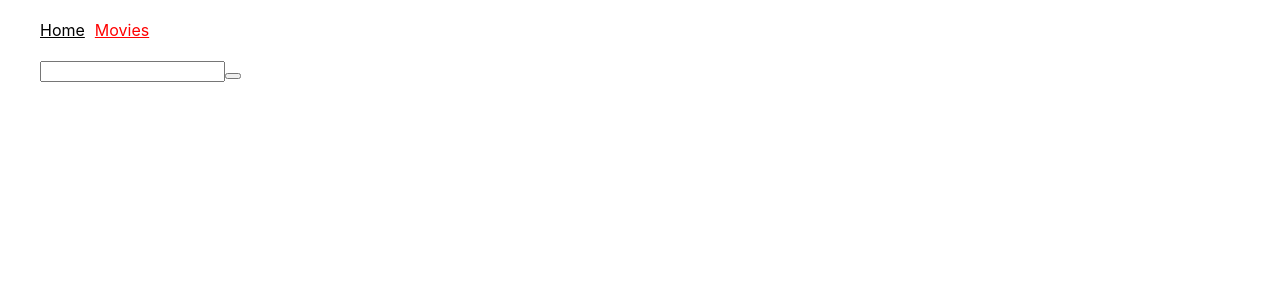
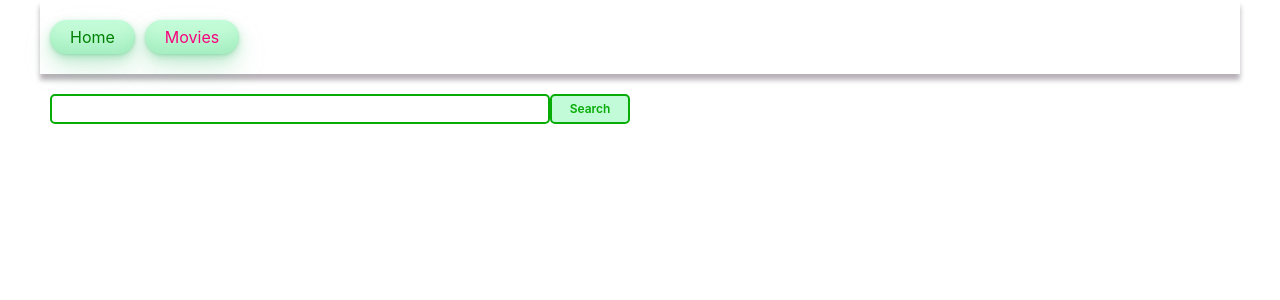
Before and after one commit to ThisNarciss/goit-react-hw-05-movies, a React (Create React App) app: page /movies in a window 1280 px wide. Shown: the top 300 px of the page. Built offline with nearby package versions, Linux system fonts and the light colour scheme.

Commit message:
add style

```diff
--- a/src/components/Cast/Cast.jsx
+++ b/src/components/Cast/Cast.jsx
@@ -1,6 +1,7 @@
 import { fetchMoviesCredits } from 'api/movies-api';
 import { useEffect, useState } from 'react';
 import { useLocation } from 'react-router-dom';
+import { CastItem, CastLabel, CastList, CastText } from './Cast.styled';
 
 const DEFAULT_IMG = 'https://dummyimage.com/100x150/949494/fff.jpg';
 
@@ -13,10 +14,10 @@ export default function Cast() {
   }, [state]);
 
   return (
-    <ul>
+    <CastList>
       {actors.map(({ id, character, name, profile_path }) => {
         return (
-          <li key={id}>
+          <CastItem key={id}>
             <img
               src={
                 profile_path
@@ -26,11 +27,11 @@ export default function Cast() {
               alt={name}
               width="100"
             />
-            <h2>{name}</h2>
-            <p>{character}</p>
-          </li>
+            <CastLabel>{name}</CastLabel>
+            <CastText>{character}</CastText>
+          </CastItem>
         );
       })}
-    </ul>
+    </CastList>
   );
 }
--- /dev/null
+++ b/src/components/Cast/Cast.styled.jsx
@@ -0,0 +1,28 @@
+import styled from 'styled-components';
+
+export const CastList = styled.ul`
+  display: flex;
+  justify-content: center;
+
+  flex-wrap: wrap;
+  gap: 5px;
+`;
+
+export const CastItem = styled.li`
+  display: flex;
+  flex-direction: column;
+  align-items: center;
+
+  width: 100px;
+`;
+
+export const CastLabel = styled.h2`
+  font-size: 14px;
+  text-align: center;
+  margin-bottom: 5px;
+`;
+
+export const CastText = styled.p`
+  font-size: 10px;
+  text-align: center;
+`;
--- a/src/components/Reviews/Reviews.jsx
+++ b/src/components/Reviews/Reviews.jsx
@@ -23,7 +23,15 @@ export default function Reviews() {
         })
       ) : (
         <li>
-          <p>Not find any reviews</p>
+          <p
+            style={{
+              border: '1px solid red',
+              color: 'red',
+              padding: '10px 25px',
+            }}
+          >
+            We don't have any reviews for this movie
+          </p>
         </li>
       )}
     </ul>
--- a/src/components/SharedLayout/SharedLayout.jsx
+++ b/src/components/SharedLayout/SharedLayout.jsx
@@ -1,4 +1,5 @@
 import { Suspense } from 'react';
+import { Grid } from 'react-loader-spinner';
 import { Outlet } from 'react-router-dom';
 import { Container, Header, Link, Nav } from './SharedLayout.styled';
 
@@ -13,7 +14,20 @@ export function SharedLayout() {
           <Link to="/movies">Movies</Link>
         </Nav>
       </Header>
-      <Suspense fallback={<div>Loading page...</div>}>
+      <Suspense
+        fallback={
+          <Grid
+            height="80"
+            width="80"
+            color="#4fa94d"
+            ariaLabel="grid-loading"
+            radius="12.5"
+            wrapperStyle={{}}
+            wrapperClass=""
+            visible={true}
+          />
+        }
+      >
         <Outlet />
       </Suspense>
     </Container>
--- a/src/components/SharedLayout/SharedLayout.styled.jsx
+++ b/src/components/SharedLayout/SharedLayout.styled.jsx
@@ -8,7 +8,10 @@ export const Container = styled.div`
 `;
 
 export const Header = styled.header`
-  padding: 20px 0;
+  padding: 20px 10px;
+  -webkit-box-shadow: 0px 6px 5px 0px rgba(184, 178, 184, 1);
+  -moz-box-shadow: 0px 6px 5px 0px rgba(184, 178, 184, 1);
+  box-shadow: 0px 6px 5px 0px rgba(184, 178, 184, 1);
 `;
 
 export const Nav = styled.nav`
@@ -18,8 +21,33 @@ export const Nav = styled.nav`
 `;
 
 export const Link = styled(NavLink)`
-  color: black;
+  background-color: #c2fbd7;
+  border-radius: 100px;
+  box-shadow: rgba(44, 187, 99, 0.2) 0 -25px 18px -14px inset,
+    rgba(44, 187, 99, 0.15) 0 1px 2px, rgba(44, 187, 99, 0.15) 0 2px 4px,
+    rgba(44, 187, 99, 0.15) 0 4px 8px, rgba(44, 187, 99, 0.15) 0 8px 16px,
+    rgba(44, 187, 99, 0.15) 0 16px 32px;
+  color: green;
+  cursor: pointer;
+  display: inline-block;
+
+  padding: 7px 20px;
+  text-align: center;
+  text-decoration: none;
+  transition: all 250ms;
+  border: 0;
+  font-size: 16px;
+  user-select: none;
+  -webkit-user-select: none;
+  touch-action: manipulation;
+  :hover {
+    box-shadow: rgba(44, 187, 99, 0.35) 0 -25px 18px -14px inset,
+      rgba(44, 187, 99, 0.25) 0 1px 2px, rgba(44, 187, 99, 0.25) 0 2px 4px,
+      rgba(44, 187, 99, 0.25) 0 4px 8px, rgba(44, 187, 99, 0.25) 0 8px 16px,
+      rgba(44, 187, 99, 0.25) 0 16px 32px;
+    transform: scale(1.05) rotate(-1deg);
+  }
   &.active {
-    color: red;
+    color: #f8027d;
   }
 `;
--- a/src/index.css
+++ b/src/index.css
@@ -13,3 +13,33 @@ code {
   font-family: source-code-pro, Menlo, Monaco, Consolas, 'Courier New',
     monospace;
 }
+
+h1,
+h2,
+h3,
+p {
+  margin: 0;
+  padding: 0;
+}
+ul,
+ol {
+  list-style: none;
+  margin: 0;
+  padding: 0;
+}
+
+img {
+  display: block;
+  max-width: 100%;
+  height: auto;
+}
+a {
+  text-decoration: none;
+  color: inherit;
+}
+button {
+  cursor: pointer;
+  border: none;
+  background-color: inherit;
+  font-family: inherit;
+}
--- a/src/pages/Home.jsx
+++ b/src/pages/Home.jsx
@@ -1,6 +1,9 @@
 import { fetchPopularMovies } from 'api/movies-api';
 import { useEffect, useState } from 'react';
-import { Link, useLocation } from 'react-router-dom';
+import { useLocation } from 'react-router-dom';
+import { List } from 'styles/StyledComponents.styled';
+import { StyledLink } from 'styles/StyledComponents.styled';
+import { Section } from 'styles/StyledComponents.styled';
 
 export default function Home() {
   const [popMovies, setPopMovies] = useState([]);
@@ -12,16 +15,18 @@ export default function Home() {
   }, []);
 
   return (
-    <ul>
+    <Section>
+      <List>
         {popMovies.map(({ id, title }) => {
           return (
             <li key={id}>
-            <Link to={`movies/${id}`} state={{ from: location }}>
+              <StyledLink to={`movies/${id}`} state={{ from: location }}>
                 {title}
-            </Link>
+              </StyledLink>
             </li>
           );
         })}
-    </ul>
+      </List>
+    </Section>
   );
 }
--- a/src/pages/Movies.jsx
+++ b/src/pages/Movies.jsx
@@ -1,9 +1,19 @@
 import { fetchSearchMovies } from 'api/movies-api';
 import { useEffect, useState } from 'react';
-import { Link, useSearchParams, useLocation } from 'react-router-dom';
+import { Grid } from 'react-loader-spinner';
+import { useSearchParams, useLocation } from 'react-router-dom';
+import {
+  ButtonSubmit,
+  Form,
+  Input,
+  Section,
+  StyledLink,
+  List,
+} from 'styles/StyledComponents.styled';
 
 export default function Movies() {
   const [searchMovies, setSearchMovies] = useState([]);
+  const [isLoading, setIsLoading] = useState(false);
   const [searchParams, setSearchParams] = useSearchParams();
   const query = searchParams.get('query');
   const location = useLocation();
@@ -12,33 +22,47 @@ export default function Movies() {
     if (!query) {
       return;
     }
-
-    fetchSearchMovies(query).then(({ results }) => setSearchMovies(results));
+    setIsLoading(true);
+    fetchSearchMovies(query)
+      .then(({ results }) => setSearchMovies(results))
+      .catch(error => console.log(error))
+      .finally(() => setIsLoading(false));
   }, [query]);
 
   function handleSubmit(e) {
     e.preventDefault();
-
     setSearchParams({ query: e.target.search.value });
   }
 
   return (
-    <>
-      <form onSubmit={handleSubmit}>
-        <input name="search" type="text" />
-        <button type="submit"></button>
-      </form>
-      <ul>
+    <Section>
+      <Form onSubmit={handleSubmit}>
+        <Input name="search" type="text" />
+        <ButtonSubmit type="submit">Search</ButtonSubmit>
+      </Form>
+      {isLoading && (
+        <Grid
+          height="80"
+          width="80"
+          color="#4fa94d"
+          ariaLabel="grid-loading"
+          radius="12.5"
+          wrapperStyle={{}}
+          wrapperClass=""
+          visible={true}
+        />
+      )}
+      <List>
         {searchMovies.map(({ id, title }) => {
           return (
             <li key={id}>
-              <Link to={`${id}`} state={{ from: location }}>
+              <StyledLink to={`${id}`} state={{ from: location }}>
                 {title}
-              </Link>
+              </StyledLink>
             </li>
           );
         })}
-      </ul>
-    </>
+      </List>
+    </Section>
   );
 }
--- /dev/null
+++ b/src/styles/StyledComponents.styled.jsx
@@ -0,0 +1,187 @@
+import { Link } from 'react-router-dom';
+import styled from 'styled-components';
+
+export const Section = styled.section`
+  padding: 20px 10px;
+`;
+
+export const StyledLink = styled(Link)`
+  background-color: #fff;
+  border-radius: 4px;
+  border: 1px solid #c2fbd7;
+  box-shadow: rgba(0, 44, 97, 0.5) 0 -1px 3px 0 inset,
+    rgba(0, 44, 97, 0.1) 0 3px 6px 0;
+  box-sizing: border-box;
+  color: #07ac07;
+
+  display: inherit;
+
+  font-size: 12px;
+  font-weight: 700;
+  line-height: 24px;
+  margin: 0;
+  min-height: 30px;
+  width: 300px;
+
+  position: relative;
+  text-align: center;
+  user-select: none;
+  -webkit-user-select: none;
+  touch-action: manipulation;
+  vertical-align: baseline;
+  transition: all 0.2s cubic-bezier(0.22, 0.61, 0.36, 1);
+  :hover {
+    background-color: #c2fbd7;
+    transform: translateY(-2px);
+  }
+`;
+
+export const Input = styled.input`
+  background-color: #fff;
+  border: 2px solid #07ac07;
+  box-sizing: border-box;
+  color: #07ac07;
+  font-size: 12px;
+  font-weight: 600;
+  height: 30px;
+  justify-content: center;
+  letter-spacing: -0.8px;
+  line-height: 24px;
+  min-width: 500px;
+  border-radius: 5px;
+  padding: 0 17px;
+  text-align: center;
+  text-decoration: none;
+  transition: all 0.3s;
+
+  :focus {
+    color: #171e29;
+  }
+`;
+
+export const ButtonSubmit = styled.button`
+  background-color: #c2fbd7;
+  border: 2px solid #07ac07;
+
+  color: #07ac07;
+  border-radius: 5px;
+  font-size: 12px;
+  font-weight: 600;
+  height: 30px;
+
+  line-height: 24px;
+  min-width: 80px;
+  outline: 0;
+  padding: 0 17px;
+  text-align: center;
+  text-decoration: none;
+  transition: all 0.3s;
+  user-select: none;
+
+  touch-action: manipulation;
+
+  :focus,
+  :hover {
+    border-color: #057205;
+    color: #057205;
+  }
+`;
+
+export const Form = styled.form`
+  display: flex;
+  align-items: center;
+  margin-bottom: 20px;
+`;
+
+export const List = styled.ul`
+  display: flex;
+  flex-direction: column;
+  gap: 5px;
+`;
+
+export const ContainerDetails = styled.div`
+  display: grid;
+  grid-template-columns: 1fr 2fr;
+  grid-gap: 10px;
+  margin-bottom: 20px;
+
+  -webkit-box-shadow: 0px 6px 5px 0px rgba(184, 178, 184, 1);
+  -moz-box-shadow: 0px 6px 5px 0px rgba(184, 178, 184, 1);
+  box-shadow: 0px 6px 5px 0px rgba(184, 178, 184, 1);
+`;
+
+export const ContainerInfo = styled.div`
+  display: flex;
+  flex-direction: column;
+  justify-content: center;
+  /* align-items: center; */
+  gap: 40px;
+`;
+
+export const BackLink = styled(Link)`
+  align-items: center;
+  appearance: none;
+  background-color: #fcfcfd;
+  border-radius: 4px;
+  border-width: 0;
+  box-shadow: rgba(45, 35, 66, 0.4) 0 2px 4px,
+    rgba(45, 35, 66, 0.3) 0 7px 13px -3px, #d6d6e7 0 -3px 0 inset;
+  box-sizing: border-box;
+  color: #36395a;
+  cursor: pointer;
+  display: inline-flex;
+
+  height: 35px;
+  justify-content: center;
+  line-height: 1;
+  list-style: none;
+  overflow: hidden;
+  padding-left: 16px;
+  padding-right: 16px;
+  position: relative;
+  text-align: left;
+  text-decoration: none;
+  transition: box-shadow 0.15s, transform 0.15s;
+  user-select: none;
+  -webkit-user-select: none;
+  touch-action: manipulation;
+  white-space: nowrap;
+  will-change: box-shadow, transform;
+  font-size: 18px;
+
+  :focus {
+    box-shadow: #d6d6e7 0 0 0 1.5px inset, rgba(45, 35, 66, 0.4) 0 2px 4px,
+      rgba(45, 35, 66, 0.3) 0 7px 13px -3px, #d6d6e7 0 -3px 0 inset;
+  }
+
+  :hover {
+    box-shadow: rgba(45, 35, 66, 0.4) 0 4px 8px,
+      rgba(45, 35, 66, 0.3) 0 7px 13px -3px, #d6d6e7 0 -3px 0 inset;
+    transform: translateY(-2px);
+  }
+
+  :active {
+    box-shadow: #d6d6e7 0 3px 7px inset;
+    transform: translateY(2px);
+  }
+`;
+
+export const ContainerAdditionalInfo = styled.div`
+  padding: 20px;
+`;
+export const AdditionalLabel = styled.h2`
+  margin-bottom: 20px;
+`;
+export const AdditionalList = styled.ul`
+  display: flex;
+  flex-direction: column;
+  gap: 5px;
+`;
+
+export const AdditionalLink = styled(Link)`
+  text-decoration: underline;
+  :hover,
+  :focus {
+    color: green;
+  }
+`;
```
Also changed, not shown: package.json (+10 -0 lines), src/pages/MovieDetails.jsx (+46 -15 lines), 1 other file (tests, documents, lock files or other folders). Lines whose indentation alone changed are shown as unchanged.
